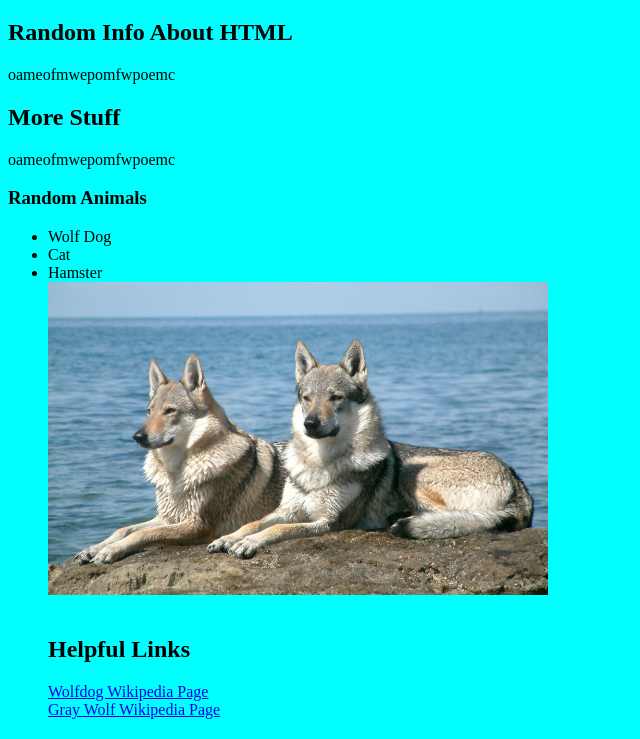
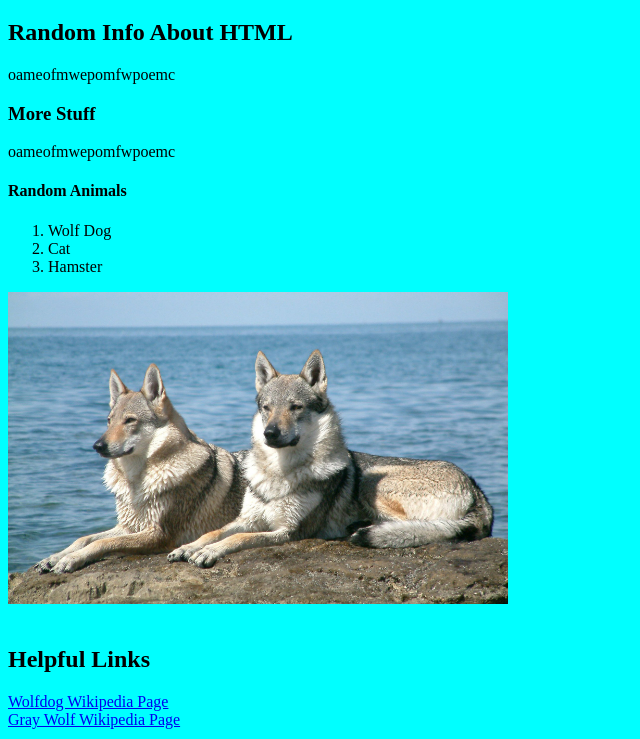
Before and after one commit to kalebedwards965-droid/Class_projects, a plain HTML site: page intro_html/index.html in a window 1280 px wide. Shown: the part 61-800 px from the top of the page, without its empty margins (0-640 px from the left). Drawn offline with Linux system fonts and the light colour scheme.

Commit message:
Update index.html

```diff
--- a/intro_html/index.html
+++ b/intro_html/index.html
@@ -16,15 +16,15 @@
     <h2>Random Info About HTML</h2>
     <p>oameofmwepomfwpoemc</p>
 
-    <h2>More Stuff</h2>
+    <h3>More Stuff</h3>
     <p>oameofmwepomfwpoemc</p>
 
-    <h3>Random Animals</h3>
-    <ul>
+    <h4>Random Animals</h4>
+    <ol>
       <li>Wolf Dog</li>
       <li>Cat</li>
       <li>Hamster</li>
-
+    </ol>
 
     <img src="336535.jpg" alt="A cool wolf dog" width="500">
 
```
